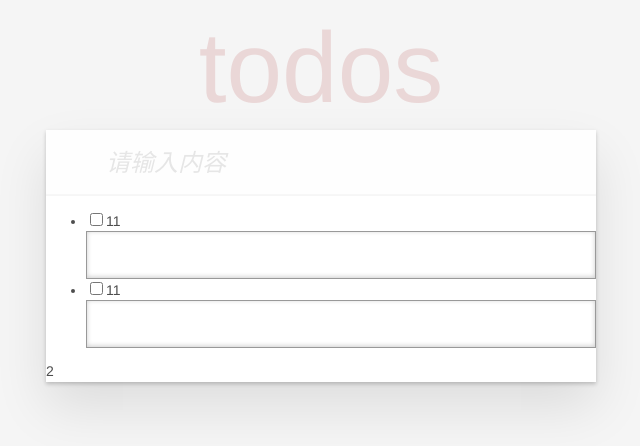
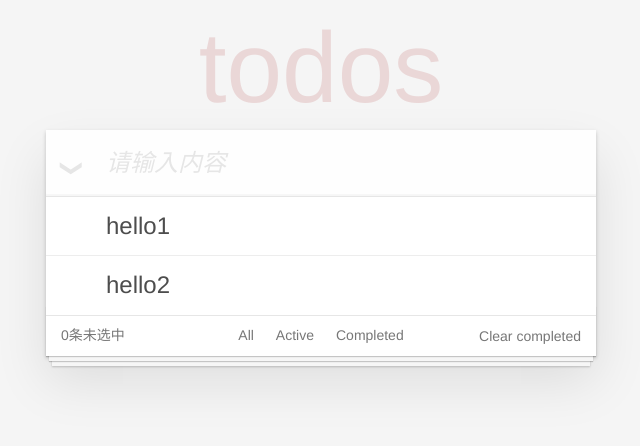
Before and after one commit to WYseven/react-class, a React (Create React App) app in the folder m-app/: page / in a window 1280 px wide. Shown: the top 446 px of the page, without its empty margins (319-959 px from the left). Built offline with nearby package versions, Linux system fonts and the light colour scheme.

Commit message:
增加footer组件

```diff
--- a/m-app/src/index.js
+++ b/m-app/src/index.js
@@ -14,7 +14,7 @@ let list = [
   {
     id: 2,
     title: "hello2",
-    isSelected: true
+    isSelected: false
   }
 ]
 
--- a/m-app/src/views/app.js
+++ b/m-app/src/views/app.js
@@ -1,6 +1,7 @@
 import React, { Component } from 'react';
 
 import Item from './item'
+import Footer from './footer'
 
 class TodoList extends Component {
     constructor(props){
@@ -12,12 +13,19 @@ class TodoList extends Component {
     }
     render(){
 
-        let list = this.state.list,itemNodes,footer;
+        let list = this.state.list,sections,footer;
         if(list.length){
-            itemNodes = list.map((item) => {
-                return <Item key={item.id} />
-            })
-            footer = 2
+            sections = <section className="main">
+                            <input type="checkbox" className="toggle-all" />
+                            <ul className='todo-list'>
+                                {
+                                    list.map((item) => {
+                                        return <Item {...item} key={item.id} />
+                                    })
+                                }
+                            </ul>
+                        </section>
+            footer = <Footer />
         }
 
         return (
@@ -29,9 +37,7 @@ class TodoList extends Component {
                         placeholder="请输入内容"
                     />
                 </header>
-                <ul>
-                    {itemNodes}
-                </ul>
+                {sections}
                 {footer}
             </section>
         )
--- /dev/null
+++ b/m-app/src/views/footer.js
@@ -0,0 +1,29 @@
+import React,{Component} from 'react'
+
+
+class Footer extends Component {
+    constructor(props){
+        super(props)
+        this.state = {}
+    }
+    render(){
+        return (
+            <footer className="footer">
+                <span className="todo-count">
+                <strong>0</strong>
+                <span>条未选中</span>
+                </span>
+                <ul className="filters">
+                <li><a href="#/all">All</a></li>
+                <li><a href="#/active">Active</a></li>
+                <li><a href="#/completed">Completed</a></li>
+                </ul>
+                <button className="clear-completed">
+                    Clear completed
+                </button>
+            </footer>
+        )
+    }
+}
+
+export default Footer;
--- a/m-app/src/views/item.js
+++ b/m-app/src/views/item.js
@@ -4,13 +4,19 @@ import React,{Component} from 'react'
 class Item extends Component {
     constructor(props){
         super(props)
+        this.state = {}
     }
     render(){
         return (
             <li className="todo">
                 <div className="view">
-                    <input type="checkbox" className="toggle" />
-                    <label>11</label>
+                    <input
+                        type="checkbox"
+                        className="toggle"
+                        checked={this.props.isSelected}
+
+                    />
+                    <label>{this.props.title}</label>
                     <button className="destroy"></button>
                 </div>
                 <input type="text" className="edit" />
```
Also changed, not shown: m-app/src/components/header.js (line endings or trailing spaces).
